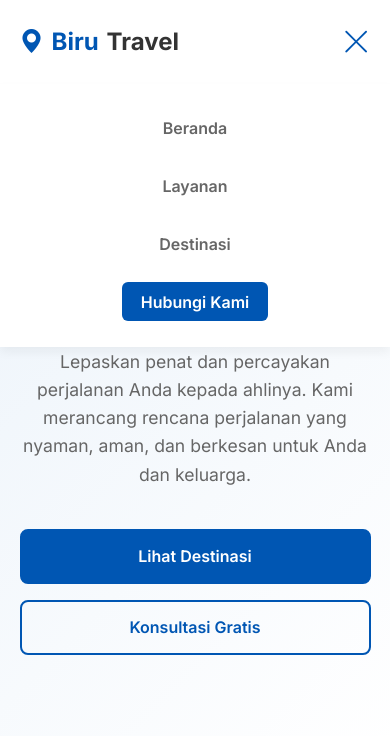
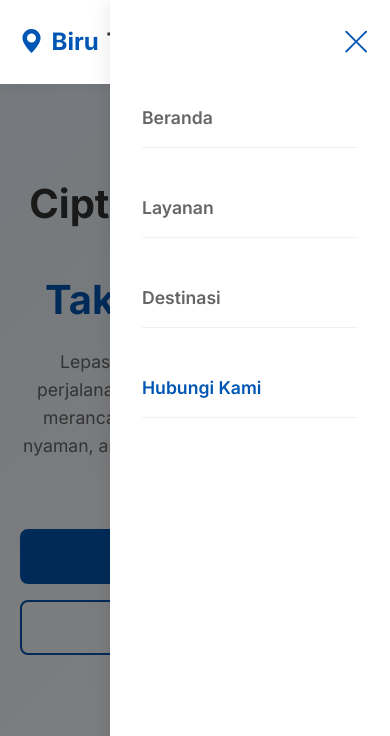
Before and after one commit to Pytom911/landing-page-travel, a plain HTML site: page index.html in a window 390 px wide. Both pictures are taken after a click on the element 356 px from the left and 42 px from the top of the page. Shown: the top 736 px of the page. Drawn offline with nearby package versions, Linux system fonts and the light colour scheme.

Commit message:
UPDATE SIDEBAR

```diff
--- a/css/style.css
+++ b/css/style.css
@@ -400,23 +400,66 @@ footer {
 /* --- Responsive Design (Mobile Friendly) --- */
 @media screen and (max-width: 768px) {
     .nav-links {
-        display: none;
+        position: fixed;
+        top: 0;
+        right: -280px;
+        width: 280px;
+        height: 100vh;
+        display: flex;
         flex-direction: column;
-        position: absolute;
-        top: 100%;
-        left: 0;
+        align-items: flex-start;
+        background-color: var(--white);
+        padding: 90px 2rem 2rem;
+        box-shadow: 0 0 20px rgba(0,0,0,0.1);
+        transition: right 0.3s ease;
+        z-index: 1000;
+    }
+
+    .nav-links li {
         width: 100%;
-        background-color: var(--white);
-        padding: 2rem 0;
-        box-shadow: 0 5px 10px rgba(0,0,0,0.05);
+    }
+
+    .nav-links a {
+        display: block;
+        padding: 0.9rem 0;
+        font-size: 1.1rem;
+        border-bottom: 1px solid var(--light-blue);
+    }
+
+    .nav-links a:hover {
+        color: var(--primary-blue);
+    }
+
+    .nav-links .btn-nav {
+        background: none;
+        color: var(--primary-blue) !important;
+        padding: 0.9rem 0;
+        border-radius: 0;
+        font-size: 1.1rem;
     }
 
     .nav-links.active {
-        display: flex;
+        right: 0;
+    }
+
+    .nav-overlay {
+        position: fixed;
+        inset: 0;
+        background-color: rgba(0,0,0,0.5);
+        opacity: 0;
+        visibility: hidden;
+        transition: opacity 0.3s ease, visibility 0.3s ease;
+        z-index: 999;
+    }
+
+    .nav-overlay.active {
+        opacity: 1;
+        visibility: visible;
     }
 
     .menu-toggle {
         display: block;
+        z-index: 1001;
     }
 
     .hero h1 {
--- a/index.html
+++ b/index.html
@@ -37,6 +37,9 @@
             </div>
         </div>
     </nav>
+
+    <!-- Mobile Sidebar Overlay -->
+    <div class="nav-overlay" id="nav-overlay"></div>
 
     <!-- Hero Section -->
     <section id="home" class="hero">
--- a/js/script.js
+++ b/js/script.js
@@ -1,33 +1,35 @@
 document.addEventListener('DOMContentLoaded', () => {
-    // 1. Mobile Menu Toggle
+    // 1. Mobile Sidebar Toggle
     const mobileMenuBtn = document.getElementById('mobile-menu');
     const navLinks = document.querySelector('.nav-links');
+    const navOverlay = document.getElementById('nav-overlay');
     const menuIcon = mobileMenuBtn.querySelector('i');
 
-    mobileMenuBtn.addEventListener('click', () => {
-        navLinks.classList.toggle('active');
+    const setMenuState = (open) => {
+        navLinks.classList.toggle('active', open);
+        navOverlay.classList.toggle('active', open);
+        document.body.style.overflow = open ? 'hidden' : '';
 
-        // Ubah icon hamburger ke X saat menu terbuka
-        if (navLinks.classList.contains('active')) {
+        if (open) {
             menuIcon.classList.remove('bi-list');
             menuIcon.classList.add('bi-x-lg');
         } else {
             menuIcon.classList.remove('bi-x-lg');
             menuIcon.classList.add('bi-list');
         }
+    };
+
+    mobileMenuBtn.addEventListener('click', () => {
+        setMenuState(!navLinks.classList.contains('active'));
     });
 
-    // Tutup menu mobile ketika salah satu link diklik
-    const navItems = document.querySelectorAll('.nav-links a');
-    navItems.forEach(item => {
-        item.addEventListener('click', () => {
-            if (navLinks.classList.contains('active')) {
-                navLinks.classList.remove('active');
-                menuIcon.classList.remove('bi-x-lg');
-                menuIcon.classList.add('bi-list');
-            }
-        });
+    // Tutup sidebar ketika salah satu link diklik
+    document.querySelectorAll('.nav-links a').forEach(item => {
+        item.addEventListener('click', () => setMenuState(false));
     });
+
+    // Tutup sidebar ketika overlay diklik
+    navOverlay.addEventListener('click', () => setMenuState(false));
 
     // 2. Navbar Scroll Effect (Tambahkan border bottom halus saat di-scroll)
     const navbar = document.getElementById('navbar');
```
